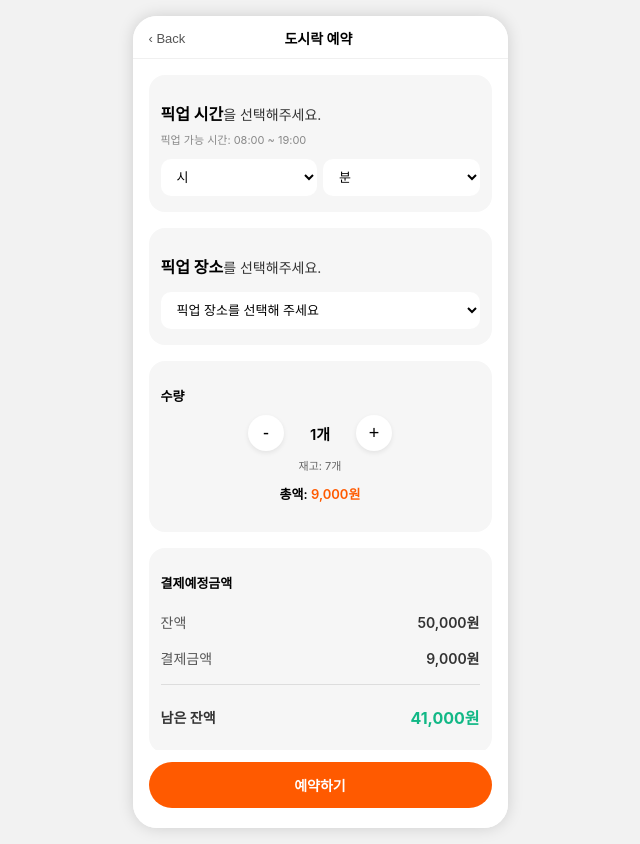
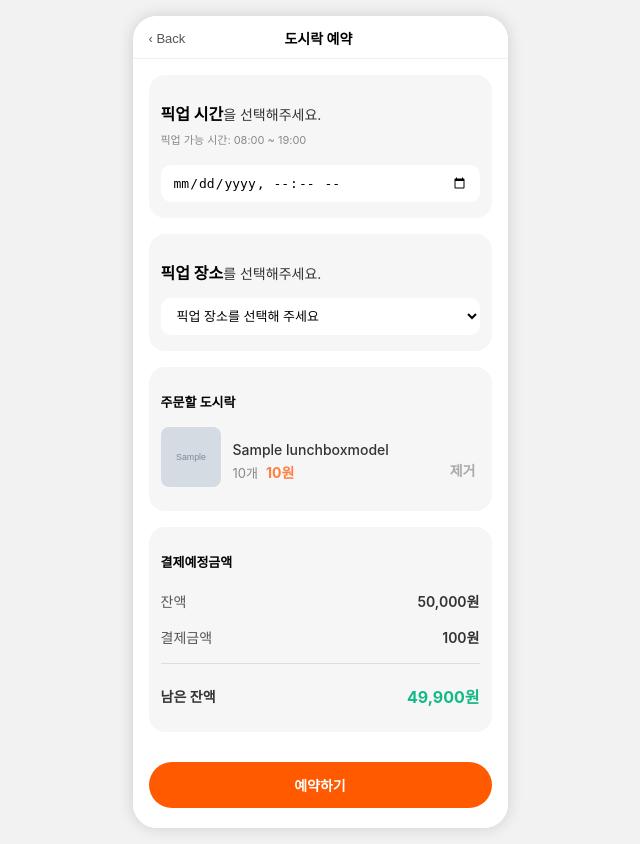
Before and after one commit to leeyelin829/web_hankki, a Django app: page /lunch_reserve/ in a window 1280 px wide. Shown: the whole page, without its empty margins (320-960 px from the left). Run offline with Django 3.2, Linux system fonts and the light colour scheme; a user stored in the database is signed in; tables that the repository leaves empty hold one stand-in row (values such as "Sample post"); grey boxes marked "Sample" are stand-in pictures.

Commit message:
html과 백엔드 연동
- DB 구조 변경의 어려움으로 인해 lunch_detail을 장바구니에 담기로 변경
- DB 구조 변경의 어려움으로 인해 lunch_reserve를 장바구니의 항목 주문으로 변경
- /list의 장바구니 담기 누르면 lunch_detail로 연결

```diff
--- a/hankki/forms.py
+++ b/hankki/forms.py
@@ -1,12 +1,42 @@
 from django import forms
 from django.forms import inlineformset_factory
 
-from .models import HealthCategory, LunchboxModel, OrderModel, OrderItemModel
+from .models import HealthCategory, Allergy, LunchboxModel, OrderModel, OrderItemModel, IngredientsModel
 
 class HealthCategoryForm(forms.ModelForm):
     class Meta:
         model = HealthCategory
         fields = ('name', 'description')
+
+
+
+class IngredientsForm(forms.ModelForm):
+
+    allergy = forms.MultipleChoiceField(
+        required=False,
+        choices=Allergy.get_choices(),
+        widget=forms.CheckboxSelectMultiple,
+    )
+
+    def __init__(self, *args, **kwargs):
+        super().__init__(*args, **kwargs)
+        if self.instance and self.instance.pk and self.instance.allergy:
+            current_mask = self.instance.allergy
+            selected_values = []
+            for value, _ in Allergy.get_choices():
+                if current_mask & value:
+                    selected_values.append(str(value))
+            self.initial['allergy'] = selected_values
+
+    def clean_allergy(self):
+        bitmask_value = 0
+        for val_str in self.cleaned_data.get('allergy', []):
+            bitmask_value |= int(val_str)
+        return bitmask_value
+
+    class Meta:
+        model = IngredientsModel
+        fields = ('name', 'allergy')
 
 
 class LunchboxForm(forms.ModelForm):
@@ -18,6 +48,7 @@ class LunchboxForm(forms.ModelForm):
             'image',
             'food_category',
             'health_category',
+            'ingredient',
             'price',
             'discount_price',
             'stock',
@@ -26,6 +57,7 @@ class LunchboxForm(forms.ModelForm):
             'image': forms.FileInput(attrs={'class': 'form-control'}),
             'description': forms.Textarea(attrs={'rows': 4}),
             'health_category': forms.CheckboxSelectMultiple,
+            'ingredient': forms.CheckboxSelectMultiple,
         }
         labels = {
             'name': '도시락 상품명',
@@ -33,6 +65,7 @@ class LunchboxForm(forms.ModelForm):
             'image': '도시락 이미지',
             'food_category': '음식 종류',
             'health_category': '건강 카테고리',
+            'ingredient': '포함 재료',
             'price': '판매 가격',
             'discount_price': '할인 가격',
             'stock': '재고 수량',
@@ -58,7 +91,7 @@ class OrderForm(forms.ModelForm):
             'delivery_address'
         ]
         widgets = {
-            'pickup_date_time': forms.DateTimeInput(attrs={'type': 'datetime-local'}),
+            'pickup_date_time': forms.DateTimeInput(attrs={'type': 'datetime-local', 'class': 'mh-input',}),
             'delivery_address': forms.Textarea(attrs={'rows': 3}),
         }
     def clean(self):
--- a/hankki/templates/hankki/lunch_reserve.html
+++ b/hankki/templates/hankki/lunch_reserve.html
@@ -18,9 +18,11 @@
     <div class="mh-header-spacer"></div>
   </header>
 
+  <form method="post" class="mh-form" id="reserve-form">
+    {% csrf_token %}
+
     <!-- 메인 컨텐츠 -->
     <main class="mh-main">
-    <form class="mh-form" id="reserve-form">
 
       <!-- 픽업 시간 -->
       <section class="mh-card">
@@ -28,40 +30,7 @@
           <strong>픽업 시간</strong>을 선택해주세요.
         </p>
         <p class="mh-help-text">픽업 가능 시간: 08:00 ~ 19:00</p>
-
-        <div class="mh-time-row">
-          <select name="hour" class="mh-input mh-input-inline" id="hour-select" required>
-            <option value="">시</option>
-            <option value="08">08</option>
-            <option value="09">09</option>
-            <option value="10">10</option>
-            <option value="11">11</option>
-            <option value="12">12</option>
-            <option value="13">13</option>
-            <option value="14">14</option>
-            <option value="15">15</option>
-            <option value="16">16</option>
-            <option value="17">17</option>
-            <option value="18">18</option>
-            <option value="19">19</option>
-          </select>
-
-         <select name="minute" class="mh-input mh-input-inline" id="minute-select" required>
-             <option value="">분</option>
-             <option value="00">00</option>
-             <option value="05">05</option>
-             <option value="10">10</option>
-             <option value="15">15</option>
-             <option value="20">20</option>
-             <option value="25">25</option>
-             <option value="30">30</option>
-             <option value="35">35</option>
-             <option value="40">40</option>
-             <option value="45">45</option>
-             <option value="50">50</option>
-             <option value="55">55</option>
-            </select>
-        </div>
+        {{ form.pickup_date_time }}
       </section>
 
       <!-- 픽업 장소 -->
@@ -70,29 +39,48 @@
           <strong>픽업 장소</strong>를 선택해주세요.
         </p>
 
-        <select name="pickup_place" class="mh-input" id="pickup-select" required>
+        <select name="delivery_address" class="mh-input" id="pickup-select" required>
           <option value="">픽업 장소를 선택해 주세요</option>
           <option value="hall">학생회관 픽업존</option>
           <option value="plaza">연세플라자 픽업존</option>
         </select>
       </section>
 
-      <!-- 수량 선택 -->
+      <!-- 도시락 정보 -->
       <section class="mh-card">
-        <p class="mh-card-title">수량</p>
+        <p class="mh-card-title">주문할 도시락</p>
 
-        <div class="mh-qty-row">
-          <button type="button" class="mh-qty-btn" id="qty-minus">-</button>
-          <span class="mh-qty-value" id="qty-display">1개</span>
-          <button type="button" class="mh-qty-btn" id="qty-plus">+</button>
+        {% for item in queryset %}
+          <div class="mh-lunchbox-item">
+
+            {% if item.lunchbox.image %}
+              <div class="mh-lunchbox-img-wrap">
+                <img src="{{ item.lunchbox.image.url }}"
+                     alt="{{ item.lunchbox.name }}"
+                     class="mh-lunchbox-img">
+              </div>
+            {% endif %}
+
+            <div class="mh-lunchbox-details">
+              <p class="mh-lunchbox-name">{{ item.lunchbox.name }}</p>
+
+              <div class="mh-lunchbox-summary">
+                <span class="mh-lunchbox-qty">{{ item.quantity }}개</span>
+                <span class="mh-lunchbox-qty" style="padding-inline: 4px;"></span>
+                <span class="mh-lunchbox-price">{{ item.lunchbox.price }}원</span>
+
+                <a href="{% url 'hankki:del_cart' id=item.id %}?next={{ request.path }}"
+               class="mh-remove-btn"
+               title="주문 항목 제거">
+               제거
+            </a>
+              </div>
             </div>
 
-        <p class="mh-stock-text" id="stock-info">재고: 7개</p>
-        <p class="mh-stock-warning" id="stock-warning">7개까지 주문 가능합니다</p>
-
-        <p class="mh-total-text" id="total-price">
-          총액: <span>9,000원</span>
-        </p>
+          </div>
+          {% empty %}
+          <p class="mh-help-text">주문할 도시락이 없습니다.</p>
+          {% endfor %}
       </section>
 
       <!-- 결제 정보 -->
@@ -119,7 +107,7 @@
         <div class="mh-balance-warning" id="balance-warning">
           <p>잔액이 부족합니다!</p>
           <p>
-            <a href="{% url 'charge' %}" class="mh-charge-link" id="charge-link">충전하기</a>
+            <a href="{% url 'hankki:charge' %}" class="mh-charge-link" id="charge-link">충전하기</a>
           </p>
         </div>
       </section>
@@ -128,22 +116,21 @@
       <input type="hidden" name="quantity" id="hidden-quantity" value="1">
       <input type="hidden" name="total_price" id="hidden-total-price" value="9000">
 
-    </form>
     </main>
 
     <!-- 하단 예약 버튼 -->
     <div class="mh-bottom-btn-wrap">
-    <button type="button" class="mh-main-btn" id="reserve-btn">예약하기</button>
+      <button type="submit" class="mh-main-btn" id="reserve-btn">예약하기</button>
     </div>
+
+  </form>
 
 </div>
 
 <script>
-  // 🔴 백엔드 연동 시: const UNIT_PRICE = {{ lunch.price }};
-  const UNIT_PRICE = 9000;
+  const UNIT_PRICE = {{ price_sum }};
 
-  // 🔴 백엔드 연동 시: const STOCK_QTY = {{ lunch.stock }};
-  const STOCK_QTY = 7;
+  const STOCK_QTY = 1;
 
   // 🔴 백엔드 연동 시: const USER_BALANCE = {{ user.balance }};
   // URL 파라미터로 balance 받기 (charge에서 전달)
@@ -159,7 +146,7 @@
   const qtyDisplay = document.getElementById('qty-display');
   const stockInfo = document.getElementById('stock-info');
   const stockWarning = document.getElementById('stock-warning');
-  const totalPriceSpan = document.getElementById('total-price').querySelector('span');
+  // const totalPriceSpan = document.getElementById('total-price').querySelector('span');
   const balanceDisplay = document.getElementById('balance-display');
   const paymentAmount = document.getElementById('payment-amount');
   const resultLabel = document.getElementById('result-label');
@@ -198,12 +185,12 @@
 
   // 화면 업데이트
   function updateDisplay() {
-    const totalPrice = UNIT_PRICE * currentQty;
+    const totalPrice = {{ price_sum }};
     const remaining = USER_BALANCE - totalPrice;
 
     // 수량 및 가격 표시
-    qtyDisplay.textContent = currentQty + '개';
-    totalPriceSpan.textContent = formatNumber(totalPrice) + '원';
+    // qtyDisplay.textContent = currentQty + '개';
+    // totalPriceSpan.textContent = formatNumber(totalPrice) + '원';
     paymentAmount.textContent = formatNumber(totalPrice) + '원';
 
     // hidden inputs 업데이트
@@ -236,46 +223,6 @@
   function formatNumber(num) {
     return num.toString().replace(/\B(?=(\d{3})+(?!\d))/g, ',');
   }
-
-  // 예약하기 버튼 클릭
-  reserveBtn.addEventListener('click', function() {
-    const hourSelect = document.getElementById('hour-select');
-    const minuteSelect = document.getElementById('minute-select');
-    const pickupSelect = document.getElementById('pickup-select');
-
-    // 유효성 검증 1: 시간 선택
-    if (!hourSelect.value || !minuteSelect.value) {
-      alert('픽업 시간을 선택해주세요.');
-      hourSelect.focus();
-      return;
-    }
-
-    // 유효성 검증 2: 장소 선택
-    if (!pickupSelect.value) {
-      alert('픽업 장소를 선택해주세요.');
-      pickupSelect.focus();
-      return;
-    }
-
-    // 유효성 검증 3: 잔액 확인
-    const totalPrice = UNIT_PRICE * currentQty;
-    const remaining = USER_BALANCE - totalPrice;
-
-    if (remaining < 0) {
-      alert('잔액이 부족합니다. 충전 후 다시 시도해주세요.');
-      return;
-    }
-
-    // 예약 완료 페이지로 이동 (파라미터 전달)
-    const hour = hourSelect.value;
-    const minute = minuteSelect.value;
-    const pickupPlace = pickupSelect.value;
-    const quantity = currentQty;
-
-    const completeUrl = `{% url 'lunch_complete' %}?hour=${hour}&minute=${minute}&pickup_place=${pickupPlace}&quantity=${quantity}&total_price=${totalPrice}`;
-
-    window.location.href = completeUrl;
-  });
 </script>
 
 </body>
--- a/hankki/templates/lunchbox_list.html
+++ b/hankki/templates/lunchbox_list.html
@@ -79,7 +79,7 @@
                     </td>
                     <td>
                         {% if lunchbox.stock > 0 %}
-                            <a href="{% url 'hankki:cart' id=lunchbox.id %}" class="add-cart-link sold-out">장바구니 담기</a>
+                            <a href="{% url 'hankki:lunch_detail' id=lunchbox.id %}" class="add-cart-link sold-out">장바구니 담기</a>
                         {% else %}
                             <div class="add-cart-link sold-out">품절</div>
                         {% endif %}
--- a/hankki/urls.py
+++ b/hankki/urls.py
@@ -6,12 +6,15 @@ app_name = 'hankki'
 urlpatterns = [
     # path('', views.index, name='index'),
 
-    path('lunch_detail/', views.lunch_detail, name='lunch_detail'),
+    path('lunch_detail/<int:id>/', views.lunch_detail, name='lunch_detail'),
     path('lunch_reserve/', views.lunch_reserve, name='lunch_reserve'),
-    path('lunch_complete/', views.lunch_complete, name='lunch_complete'),
+    path('lunch_complete/<int:id>/', views.lunch_complete, name='lunch_complete'),
     path('charge/', views.charge, name='charge'),  # 충전 페이지
 
     path('supplier/', views.supplier, name='supplier'),
+
+    path('write_ingredients/', views.write_ingredients, name='write_ingredients'),
+    path('write_ingredients/<int:id>/', views.write_ingredients, name='write_ingredients'),
 
     path('write_health_category/', views.write_health_category, name='write_health_category'),
     path('write_health_category/<int:id>/', views.write_health_category, name='write_health_category'),
@@ -27,4 +30,6 @@ urlpatterns = [
     path('list/', views.lunchbox_list, name='lunchbox_list'),
     path('cart/<int:id>/', views.cart, name='cart'),
     path('cart/<int:id>/<int:quantity>/', views.cart, name='cart'),
+
+    path('del_cart/<int:id>/', views.del_cart, name='del_cart'),
 ]
--- a/hankki/views.py
+++ b/hankki/views.py
@@ -8,8 +8,8 @@ from django.db import transaction
 from django.urls import reverse_lazy
 
 from .apps import HankkiConfig
-from .models import HealthCategory, LunchboxModel, OrderStatus, OrderModel, OrderItemModel, CartItemModel
-from .forms import HealthCategoryForm, LunchboxForm, SupplierPermissionRequestForm, OrderForm, OrderItemFormSet
+from .models import HealthCategory, Allergy, IngredientsModel, LunchboxModel, OrderStatus, OrderModel, OrderItemModel, CartItemModel
+from .forms import HealthCategoryForm, IngredientsForm, LunchboxForm, SupplierPermissionRequestForm, OrderForm, OrderItemFormSet
 
 
 logger = logging.getLogger(HankkiConfig.name)
@@ -167,6 +167,13 @@ def cart(request, id, quantity=1):
     cart.save()
     return redirect('hankki:lunchbox_list')
 
+@login_required
+def del_cart(request, id):
+    cart_item = get_object_or_404(CartItemModel, id=id)
+    if cart_item.user == request.user:
+        cart_item.delete()
+    return redirect(request.GET.get('next'))
+
 
 
 # ===========
@@ -192,56 +199,91 @@ def supplier(request):
 
 # ============
 
-def lunch_detail(request):
-    return render(request, 'hankki/lunch_detail.html')
+def write_ingredients(request, id=None):
+    if id:
+        ingredients = get_object_or_404(IngredientsModel, id=id)
+    else:
+        ingredients = None
+
+    if request.method == 'POST':
+        form = IngredientsForm(request.POST, instance=ingredients)
+
+        if form.is_valid():
+            ingredients = form.save()
+            return redirect('/')
+    else:
+        form = IngredientsForm(instance=ingredients)
+
+    context = {'form': form}
+    return render(request, 'ingredients_form.html', context)
+
+# ============
+
+def lunch_detail(request, id):
+    lunchbox = get_object_or_404(LunchboxModel, id=id)
+
+    allergy = []
+    bit = 0
+    for a in lunchbox.ingredient.all():
+        bit |= a.allergy
+    for a in Allergy.get_choices():
+        if bit & a[0]:
+            allergy.append(a[1])
+    context = {'id': id, 'lunchbox': lunchbox, 'allergy': ', '.join(allergy)}
+    return render(request, 'hankki/lunch_detail.html', context)
 
 
+@login_required
 def lunch_reserve(request):
-    # 🔴 TODO: 백엔드 연동 필요
-    # context = {
-    #     'lunch': {
-    #         'price': lunch.price,
-    #         'stock': lunch.stock,
-    #     },
-    #     'user': {
-    #         'balance': request.user.balance,
-    #     }
-    # }
-    return render(request, 'hankki/lunch_reserve.html')
+    price_sum = 0;
+    queryset = CartItemModel.objects.filter(user=request.user)
+    for item in queryset:
+        lunchbox = item.lunchbox
+        quantity = item.quantity
+        price_sum += (lunchbox.price - lunchbox.discount_price) * quantity
+
+    if request.method == 'POST':
+        form = OrderForm(request.POST)
+        if form.is_valid():
+            if queryset.exists():
+                with transaction.atomic():
+
+                    order = form.save(commit=False)
+                    order.user = request.user
+                    order.status = OrderStatus.PENDING.value
+                    order.price = price_sum
+                    order.save()
+
+                    for item in queryset:
+                        lunchbox = item.lunchbox
+                        quantity = item.quantity
+                        order_item = OrderItemModel(
+                            order=order,
+                            lunchbox=lunchbox,
+                            quantity=quantity,
+                            price=(lunchbox.price - lunchbox.discount_price) * quantity,
+                        )
+                        order_item.save()
+                        item.delete()
+
+                    return redirect('hankki:lunch_complete', id=order.id)
+    else:
+        form = OrderForm()
+
+    context = {'form': form, 'queryset': queryset, 'price_sum': price_sum}
+    return render(request, 'hankki/lunch_reserve.html', context)
 
 
-def lunch_complete(request):
-    # reserve에서 전달받은 데이터 처리
-    hour = request.GET.get('hour', '')
-    minute = request.GET.get('minute', '')
-    pickup_place = request.GET.get('pickup_place', '')
-    quantity = request.GET.get('quantity', '0')
-    total_price = request.GET.get('total_price', '0')
+@login_required
+def lunch_complete(request, id):
+    order = get_object_or_404(OrderModel, id=id)
+    if order.user != request.user:
+        return redirect(request.GET.get('next'))
 
-    # 픽업 장소 코드 → 한글 이름 변환
-    place_map = {
-        'hall': '학생회관 픽업존',
-        'plaza': '연세플라자 픽업존'
-    }
-    pickup_place_name = place_map.get(pickup_place, '선택된 장소 없음')
-
-    # 금액 포맷팅 (천 단위 콤마)
-    try:
-        total_price_formatted = f'{int(total_price):,}'
-    except:
-        total_price_formatted = '0'
+    queryset = order.orderitemmodel_set.all()
 
     # context로 템플릿에 데이터 전달
-    context = {
-        'lunch': {
-            'name': '도시락 패키지 이름',  # 🔴 TODO: DB에서 가져오기
-        },
-        'hour': hour,
-        'minute': minute,
-        'pickup_place_name': pickup_place_name,
-        'quantity': quantity,
-        'total_price': total_price_formatted,
-    }
+    context = {'order': order, 'queryset': queryset}
 
     return render(request, 'hankki/lunch_complete.html', context)
 
--- a/static/css/style.css
+++ b/static/css/style.css
@@ -776,3 +776,88 @@ body {
 .mh-receipt-input:focus {
   border-color: #ff5a00;
 }
+
+.mh-lunchbox-list {
+    display: flex;
+    flex-direction: column;
+    gap: 12px;
+}
+
+/* 각 도시락 아이템 */
+.mh-lunchbox-item {
+    display: flex;
+    align-items: center;
+    padding: 8px 0;
+    border-bottom: 1px solid #f0f0f0; /* 리스트 구분선 */
+}
+
+.mh-lunchbox-item:last-child {
+    border-bottom: none;
+}
+
+/* 이미지 */
+.mh-lunchbox-img-wrap {
+    width: 60px;
+    height: 60px;
+    overflow: hidden;
+    border-radius: 8px;
+    flex-shrink: 0;
+    margin-right: 12px;
+}
+
+.mh-lunchbox-img {
+    width: 60px;
+    height: 60px;
+    object-fit: cover;
+}
+
+/* 상세 정보 */
+.mh-lunchbox-details {
+    flex-grow: 1;
+}
+
+.mh-lunchbox-name {
+    font-size: 14px;
+    font-weight: 500;
+    color: #333;
+    margin-bottom: 4px;
+}
+
+.mh-lunchbox-summary {
+    display: flex;
+    justify-content: space-between;
+    align-items: center;
+}
+
+.mh-lunchbox-qty {
+    font-size: 13px;
+    color: #888;
+}
+
+.mh-lunchbox-price {
+    font-size: 14px;
+    font-weight: 700;
+    color: #ff7f3f; /* 강조 색상 */
+}
+
+.mh-lunchbox-item {
+    /* flex-end 정렬을 위해 필요 */
+    align-items: flex-start;
+}
+
+/* 제거 버튼 스타일 */
+.mh-remove-btn {
+    margin-left: auto; /* 자동 마진으로 오른쪽 끝으로 밀어냅니다. */
+    align-self: flex-start; /* 아이템의 상단에 위치시킵니다. */
+    font-size: 14px;
+    font-weight: 700;
+    color: #aaaaaa;
+    text-decoration: none;
+    padding: 2px 4px;
+    line-height: 1;
+    transition: color 0.2s;
+}
+
+.mh-remove-btn:hover {
+    color: #e03131; /* 호버 시 빨간색으로 강조 */
+}
```
Also changed, not shown: hankki/models.py (+67 -2 lines), hankki/templates/hankki/lunch_complete.html (+22 -11 lines), hankki/templates/hankki/lunch_detail.html (+20 -28 lines), hankki/templates/ingredients_form.html (added, +13 -0 lines), hankki/templates/lunchbox_form.html (+17 -0 lines), hankki/migrations/0007_auto_20251129_0151.py (added), hankki/migrations/0008_auto_20251129_0220.py (added). Lines whose indentation alone changed are shown as unchanged.
